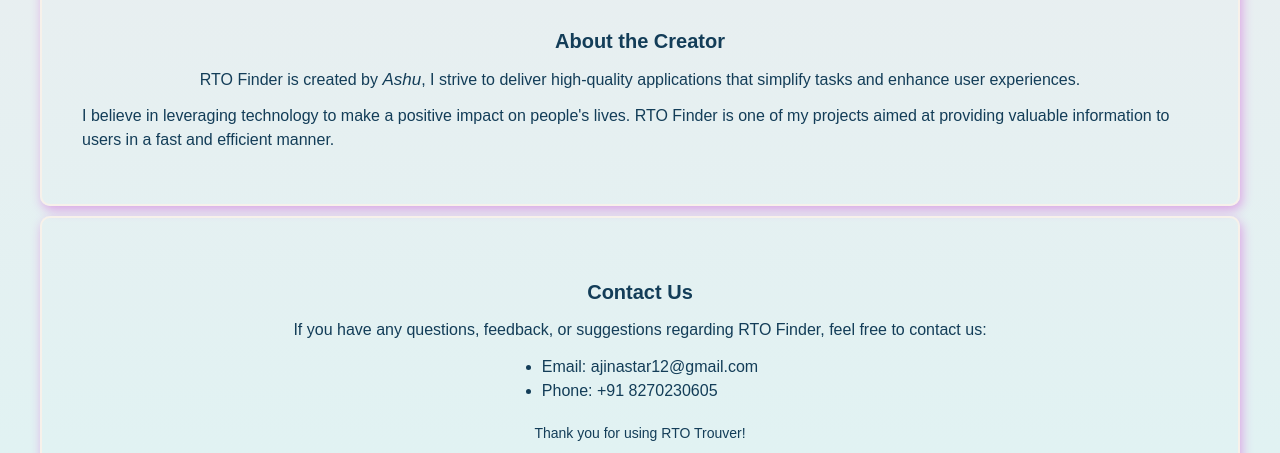
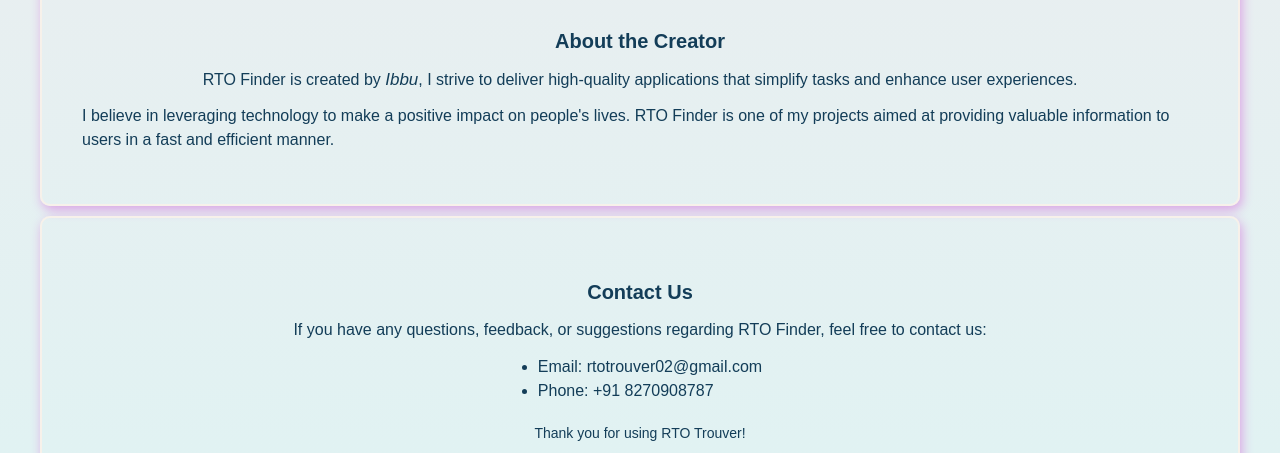
Before and after one commit to Mohammadibbu/rto-finder-main, a plain HTML site: page index.html in a window 1280 px wide. Shown: the part 1709-2162 px from the top of the page. Drawn offline with nearby package versions, Linux system fonts and the light colour scheme; a web font is replaced by a local one.

Commit message:
Update index.html

```diff
--- a/index.html
+++ b/index.html
@@ -249,7 +249,7 @@
           </ul>
           <h2 class="text-xl font-bold mt-5 mb-3">About the Creator</h2>
           <p class="mb-3">
-            RTO Finder is created by <i class="h-3">Ashu</i>,
+            RTO Finder is created by <i class="h-3">Ibbu</i>,
             <!-- a passionate
             team of developers dedicated to creating innovative solutions for
             everyday problems.-->
@@ -277,10 +277,10 @@
                 href="mailto:ajinastar12@gmail.com?subject=Inquiry%20about%20RTO%20Finder&body=Hello%2C%0A%0AI%20visited%20the%20RTO%20Finder%20page%20and%20I'm%20interested%20in%20learning%20more%20about%20your%20services.%20Could%20you%20please%20provide%20me%20with%20additional%20information%3F%0A%0AThank%20you."
                 target="_blank"
                 onclick="return confirm('Would you like to contact us ? ')"
-                >ajinastar12@gmail.com</a
+                >rtotrouver02@gmail.com</a
               >
             </li>
-            <li>Phone: +91 8270230605</li>
+            <li>Phone: +91 8270908787</li>
           </ul>
           <p class="text-sm">Thank you for using RTO Trouver!</p>
         </div>
```
